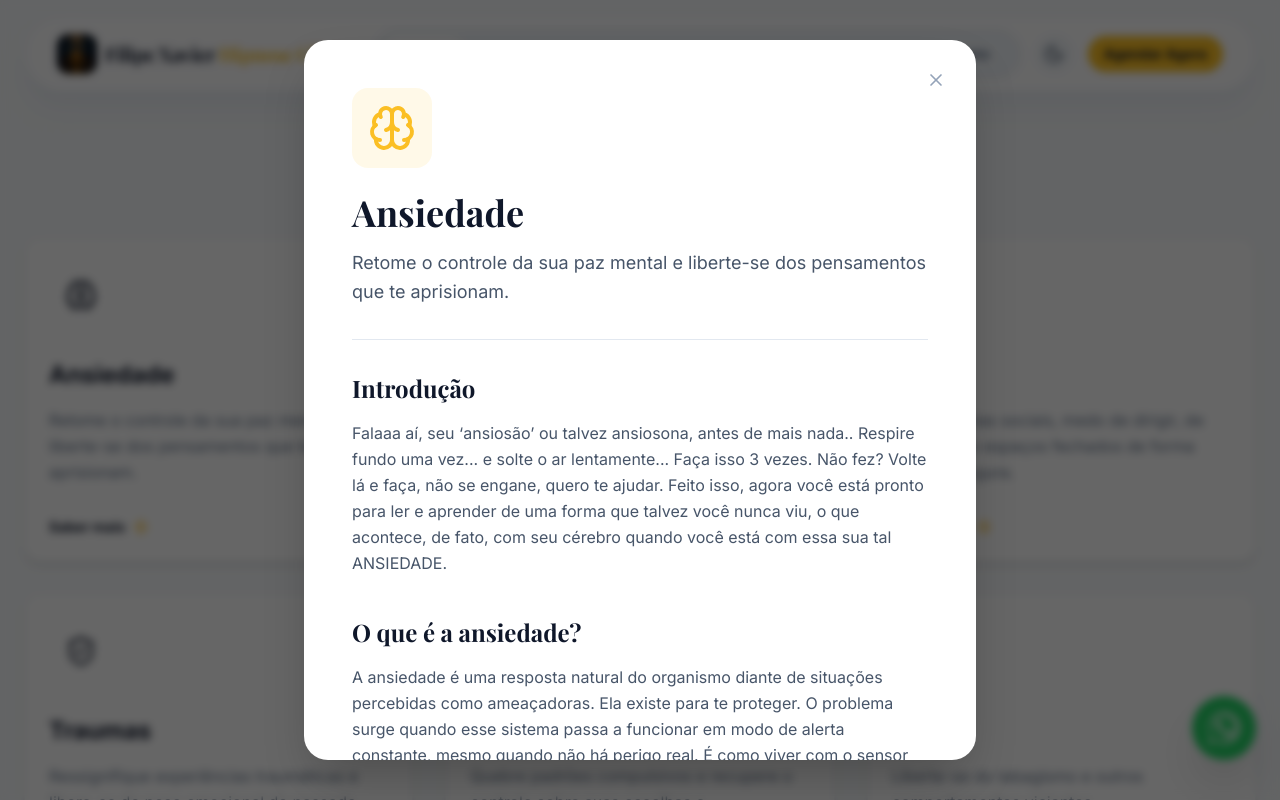
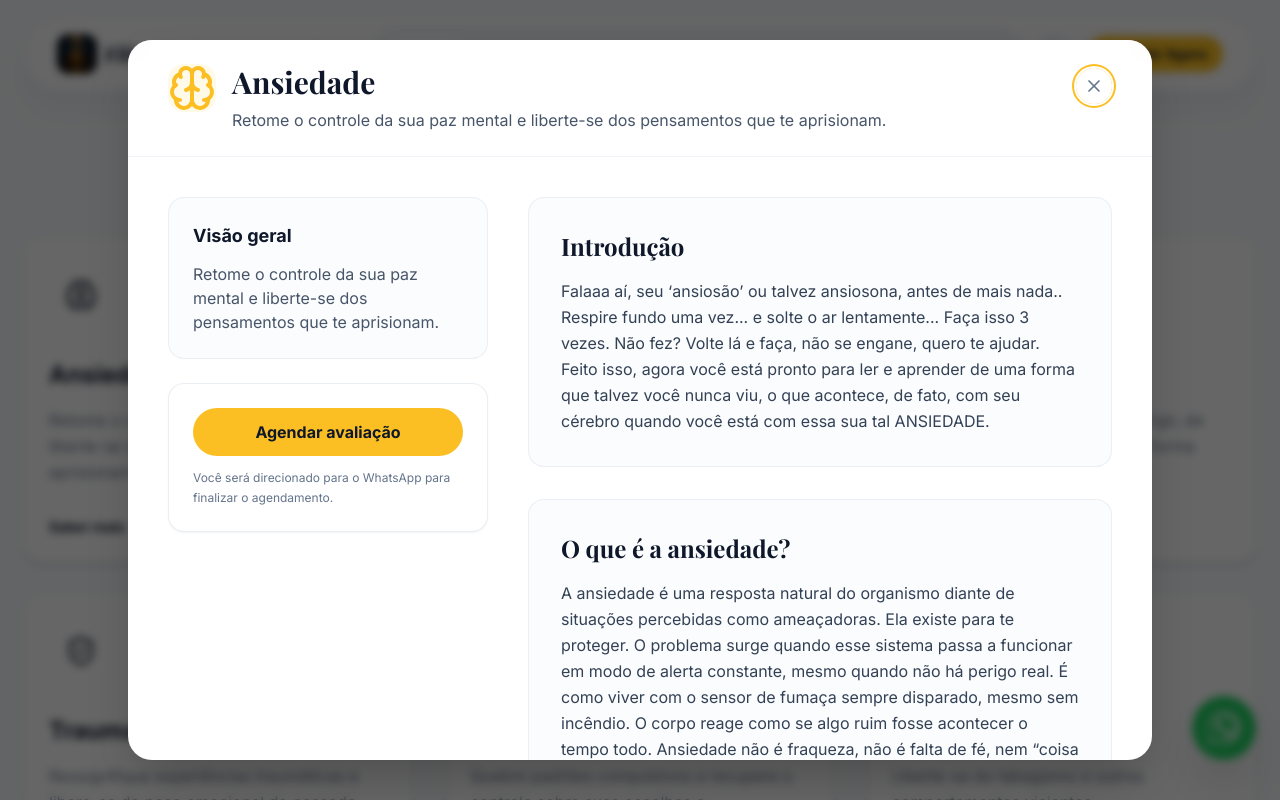
Before and after one commit to jairosouza67/XavierHipnose, a React (Vite) app: page / in a window 1280 px wide. Both pictures are taken after a click on the element 218 px from the left and 4342 px from the top of the page. Shown: the part 3942-4742 px from the top of the page. Built offline with nearby package versions, Linux system fonts and the light colour scheme; a web font is replaced by a local one.

Commit message:
Modal changes

```diff
--- a/src/components/ui/TreatmentModal.tsx
+++ b/src/components/ui/TreatmentModal.tsx
@@ -1,4 +1,4 @@
-import React, { useEffect } from 'react';
+import React, { useEffect, useId, useRef } from 'react';
 import { X } from 'lucide-react';
 import type { TreatmentSection } from '../../content/treatmentContent';
 
@@ -321,6 +321,12 @@
     description,
     sections,
 }) => {
+    const titleId = useId();
+    const descriptionId = useId();
+    const modalRef = useRef<HTMLDivElement | null>(null);
+    const closeButtonRef = useRef<HTMLButtonElement | null>(null);
+    const previouslyFocusedElementRef = useRef<HTMLElement | null>(null);
+
     useEffect(() => {
         if (isOpen) {
             document.body.style.overflow = 'hidden';
@@ -329,6 +335,21 @@
         }
         return () => {
             document.body.style.overflow = 'unset';
+        };
+    }, [isOpen]);
+
+    useEffect(() => {
+        if (!isOpen) return;
+
+        previouslyFocusedElementRef.current = document.activeElement as HTMLElement | null;
+        // Focus the close button for keyboard users.
+        const t = window.setTimeout(() => {
+            closeButtonRef.current?.focus();
+        }, 0);
+
+        return () => {
+            window.clearTimeout(t);
+            previouslyFocusedElementRef.current?.focus?.();
         };
     }, [isOpen]);
 
@@ -358,6 +379,38 @@
 
     const showCta = processedSections.some((s) => s._hadCta);
 
+    const handleModalKeyDown = (e: React.KeyboardEvent) => {
+        if (e.key !== 'Tab') return;
+
+        const root = modalRef.current;
+        if (!root) return;
+
+        const focusable = Array.from(
+            root.querySelectorAll<HTMLElement>(
+                'a[href], button:not([disabled]), textarea:not([disabled]), input:not([disabled]), select:not([disabled]), [tabindex]:not([tabindex="-1"])',
+            ),
+        ).filter((el) => !el.hasAttribute('disabled') && el.tabIndex !== -1);
+
+        if (!focusable.length) return;
+
+        const first = focusable[0];
+        const last = focusable[focusable.length - 1];
+        const active = document.activeElement as HTMLElement | null;
+
+        if (e.shiftKey) {
+            if (!active || active === first || !root.contains(active)) {
+                e.preventDefault();
+                last.focus();
+            }
+            return;
+        }
+
+        if (active === last) {
+            e.preventDefault();
+            first.focus();
+        }
+    };
+
     return (
         <div
             className="fixed inset-0 z-50 flex items-center justify-center p-4 animate-fadeIn"
@@ -368,67 +421,112 @@
 
             {/* Modal */}
             <div
-                className="relative bg-white dark:bg-slate-800 rounded-3xl shadow-2xl max-w-2xl w-full max-h-[90vh] overflow-y-auto animate-scaleIn"
+                ref={modalRef}
+                role="dialog"
+                aria-modal="true"
+                aria-labelledby={titleId}
+                aria-describedby={descriptionId}
+                className="relative bg-white dark:bg-slate-800 rounded-3xl shadow-2xl max-w-5xl w-full max-h-[90vh] overflow-y-auto overscroll-contain flex flex-col animate-scaleIn"
                 onClick={(e) => e.stopPropagation()}
+                onKeyDown={handleModalKeyDown}
             >
-                {/* Close Button */}
+                {/* Sticky Header */}
+                <div className="sticky top-0 z-20 bg-white/90 dark:bg-slate-800/90 backdrop-blur-md border-b border-slate-100 dark:border-slate-700">
+                    <div className="px-6 py-5 md:px-10 md:py-6 flex items-start gap-4">
+                        <div className="shrink-0 w-12 h-12 bg-secondary/10 rounded-2xl flex items-center justify-center text-secondary">
+                            {icon}
+                        </div>
+
+                        <div className="min-w-0 flex-1">
+                            <h2
+                                id={titleId}
+                                className="text-2xl md:text-3xl font-serif font-bold text-primary dark:text-white leading-tight"
+                            >
+                                {title}
+                            </h2>
+                            <p id={descriptionId} className="mt-2 text-sm md:text-base text-slate-600 dark:text-slate-300 leading-relaxed">
+                                {description}
+                            </p>
+                        </div>
+
                         <button
+                            ref={closeButtonRef}
                             onClick={onClose}
-                    className="absolute top-6 right-6 w-8 h-8 flex items-center justify-center rounded-full text-slate-400 hover:text-slate-600 dark:hover:text-slate-200 hover:bg-slate-100 dark:hover:bg-slate-700 transition-all"
+                            className="mt-1 w-9 h-9 flex items-center justify-center rounded-full text-slate-500 hover:text-slate-700 dark:text-slate-300 dark:hover:text-white hover:bg-slate-100 dark:hover:bg-slate-700 transition-all focus:outline-none focus:ring-2 focus:ring-secondary focus:ring-offset-2 focus:ring-offset-white dark:focus:ring-offset-slate-800"
                             aria-label="Fechar modal"
                         >
                             <X size={20} />
                         </button>
+                    </div>
+                </div>
+
+                {/* Body */}
+                <div className="min-h-0 flex-1">
+                    <div className="p-6 md:p-10">
+                        <div className="grid gap-10 md:grid-cols-[320px_1fr]">
+                            {/* Left rail (no TOC) */}
+                            <aside className="space-y-6 md:sticky md:top-6 self-start">
+                                <div className="rounded-2xl border border-slate-200/70 dark:border-slate-700/70 bg-slate-50/60 dark:bg-slate-900/30 p-6">
+                                    <h3 className="text-lg font-bold text-primary dark:text-white mb-3">Visão geral</h3>
+                                    <p className="text-sm md:text-base text-slate-600 dark:text-slate-300 leading-relaxed">
+                                        {description}
+                                    </p>
+                                </div>
+
+                                {showCta && (
+                                    <div className="rounded-2xl border border-slate-200/70 dark:border-slate-700/70 bg-white dark:bg-slate-800 p-6 shadow-sm">
+                                        <a
+                                            href={WHATSAPP_URL}
+                                            target="_blank"
+                                            rel="noopener noreferrer"
+                                            className="w-full inline-flex items-center justify-center font-bold rounded-full transition-all focus:outline-none focus:ring-2 focus:ring-offset-2 disabled:opacity-50 disabled:cursor-not-allowed bg-secondary text-primary hover:bg-secondary/90 focus:ring-secondary px-6 py-3 text-base"
+                                            aria-label="Agendar avaliação via WhatsApp"
+                                        >
+                                            Agendar avaliação
+                                        </a>
+                                        <p className="mt-3 text-xs text-slate-500 dark:text-slate-400 leading-relaxed">
+                                            Você será direcionado para o WhatsApp para finalizar o agendamento.
+                                        </p>
+                                    </div>
+                                )}
+                            </aside>
 
                             {/* Content */}
-                <div className="p-8 md:p-12">
-                    {/* Icon */}
-                    <div className="w-20 h-20 bg-secondary/10 rounded-2xl flex items-center justify-center mb-6 text-secondary">
-                        {icon}
-                    </div>
-
-                    {/* Title */}
-                    <h2 className="text-4xl font-serif font-bold text-primary dark:text-white mb-4">
-                        {title}
-                    </h2>
-
-                    {/* Short Description */}
-                    <p className="text-lg text-slate-600 dark:text-slate-300 leading-relaxed mb-8">
-                        {description}
-                    </p>
-
-                    {/* Divider */}
-                    <div className="h-px bg-slate-200 dark:bg-slate-700 mb-8" />
-
-                    {/* Sections (original PDF content) */}
-                    <div className="space-y-10">
+                            <div className="min-w-0">
+                                <div className="space-y-8">
                                     {processedSections.map((section, index) => (
-                            <div key={`${section.title}-${index}`}>
-                                <h3 className="text-2xl font-serif font-bold text-primary dark:text-white mb-4">
+                                        <section
+                                            key={`${section.title}-${index}`}
+                                            className="rounded-2xl border border-slate-200/70 dark:border-slate-700/70 bg-slate-50/60 dark:bg-slate-900/30 p-6 md:p-8"
+                                        >
+                                            <h3 className="text-xl md:text-2xl font-serif font-bold text-primary dark:text-white mb-4">
                                                 {section.title}
                                             </h3>
                                             {section.content && (
-                                    <div className="text-slate-600 dark:text-slate-300">
+                                                <div className="text-slate-700 dark:text-slate-200">
                                                     {renderFormattedContent(section.content)}
                                                 </div>
                                             )}
-                            </div>
+                                        </section>
                                     ))}
                                 </div>
 
                                 {showCta && (
-                        <div className="mt-12">
+                                    <div className="mt-10 md:hidden">
                                         <a
                                             href={WHATSAPP_URL}
                                             target="_blank"
                                             rel="noopener noreferrer"
-                                className="w-full inline-flex items-center justify-center rounded-full px-8 py-4 font-bold text-white bg-[#25D366] hover:opacity-90 transition-opacity"
-                                aria-label="Agende uma Avaliação via WhatsApp"
+                                            className="w-full inline-flex items-center justify-center font-bold rounded-full transition-all focus:outline-none focus:ring-2 focus:ring-offset-2 disabled:opacity-50 disabled:cursor-not-allowed bg-secondary text-primary hover:bg-secondary/90 focus:ring-secondary px-6 py-3 text-base"
+                                            aria-label="Agendar avaliação via WhatsApp"
                                         >
-                                Agende uma Avaliação
+                                            Agendar avaliação
                                         </a>
                                     </div>
                                 )}
+                            </div>
+                        </div>
+                    </div>
                 </div>
             </div>
         </div>
```
Lines whose indentation alone changed are shown as unchanged.
